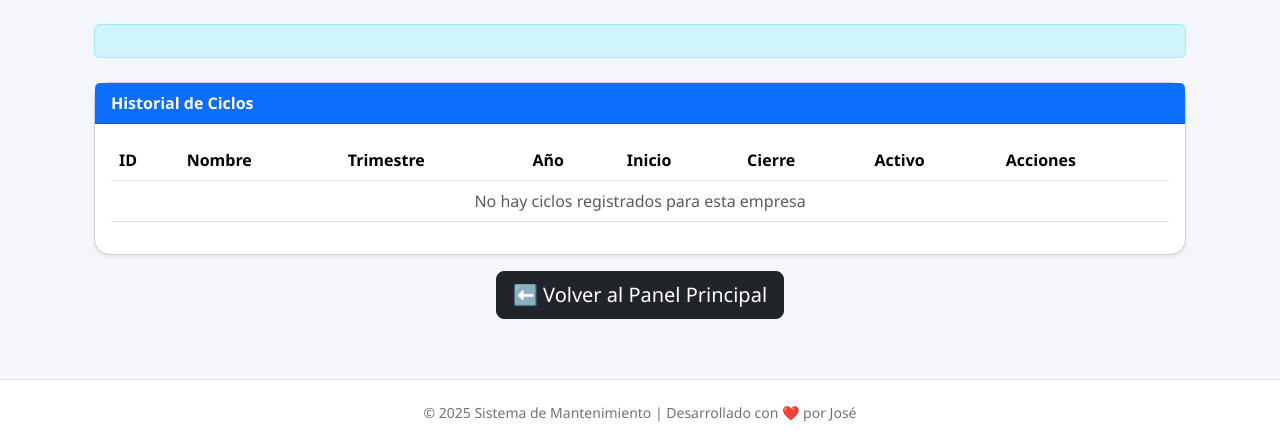
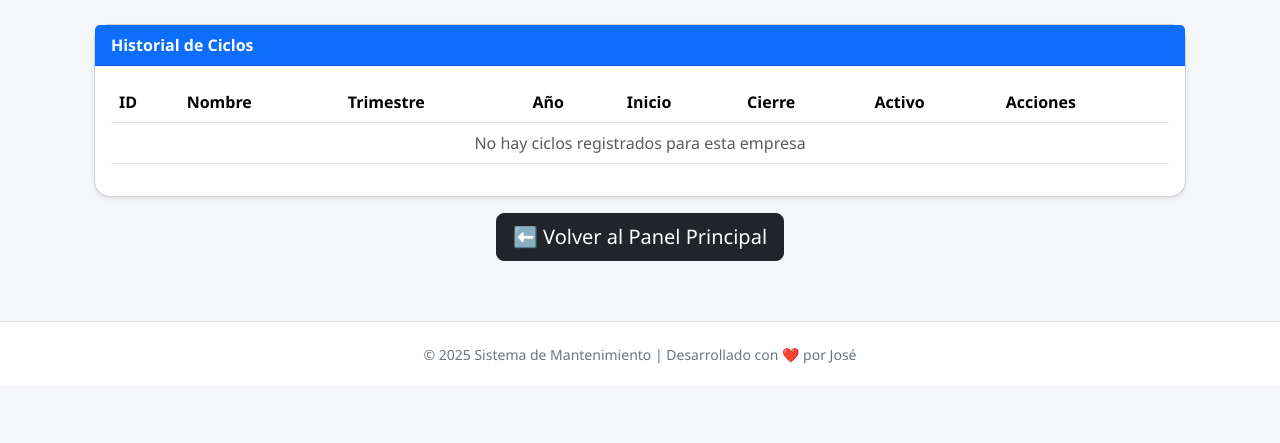
Before and after one commit to JozeDavhiid/Mantenimiento_Computadores, a Flask app: page /admin_ciclos in a window 1280 px wide. Shown: the part 56-499 px from the top of the page. Run offline with Flask 3, Linux system fonts and the light colour scheme; the visitor is signed in with stand-in values (Sample User, id 1); data that the repository does not hold is empty; some libraries are stand-ins or nearby versions.

Commit message:
Actualizacion

```diff
--- a/templates/admin_ciclos.html
+++ b/templates/admin_ciclos.html
@@ -44,9 +44,6 @@
         </button>
     </form>
 
-    {% else %}
-        <div class="alert alert-info">
-        </div>
     {% endif %}
 
     <!-- Tabla de ciclos existentes -->
```
